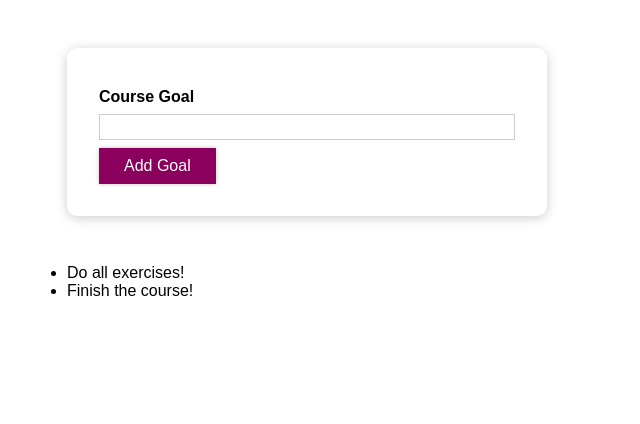
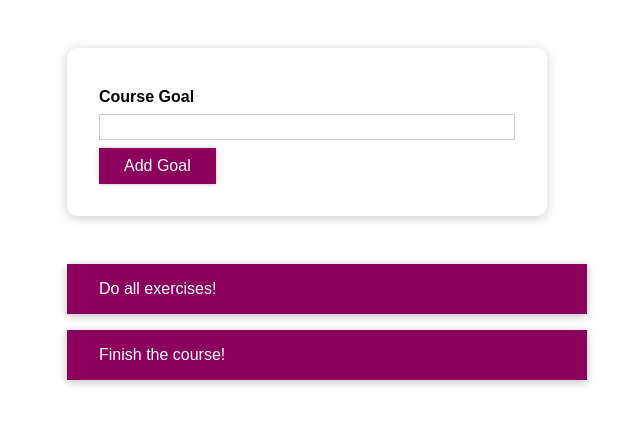
Before and after one commit to NenadRosuljas/todo-app, a React (Create React App) app: page / in a window 1280 px wide. Shown: the top 424 px of the page, without its empty margins (333-973 px from the left). Built offline with nearby package versions, Linux system fonts and the light colour scheme.

Commit message:
Added styles for CourseGoalItem component.

```diff
--- /dev/null
+++ b/src/components/CourseGoals/CourseGoalItem/CourseGoalItem.css
@@ -0,0 +1,8 @@
+.goal-item {
+  margin: 1rem 0;
+  background: #8b005d;
+  box-shadow: 0 2px 8px rgba(0, 0, 0, 0.26);
+  color: white;
+  padding: 1rem 2rem;
+  cursor: pointer;
+}
--- a/src/components/CourseGoals/CourseGoalItem/CourseGoalItem.jsx
+++ b/src/components/CourseGoals/CourseGoalItem/CourseGoalItem.jsx
@@ -1,7 +1,8 @@
 import React from 'react';
+import './CourseGoalItem.css';
 
 const CourseGoalItem = (props) => {
-  return <li>{props.children}</li>;
+  return <li className='goal-item'>{props.children}</li>;
 };
 
 export default CourseGoalItem;
```
